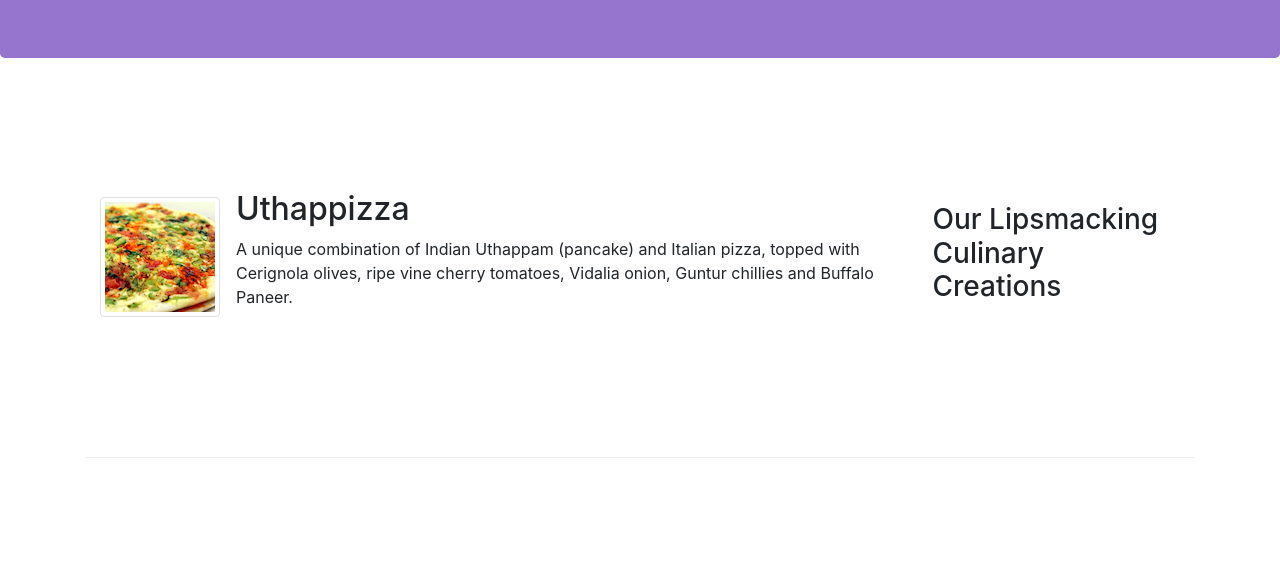
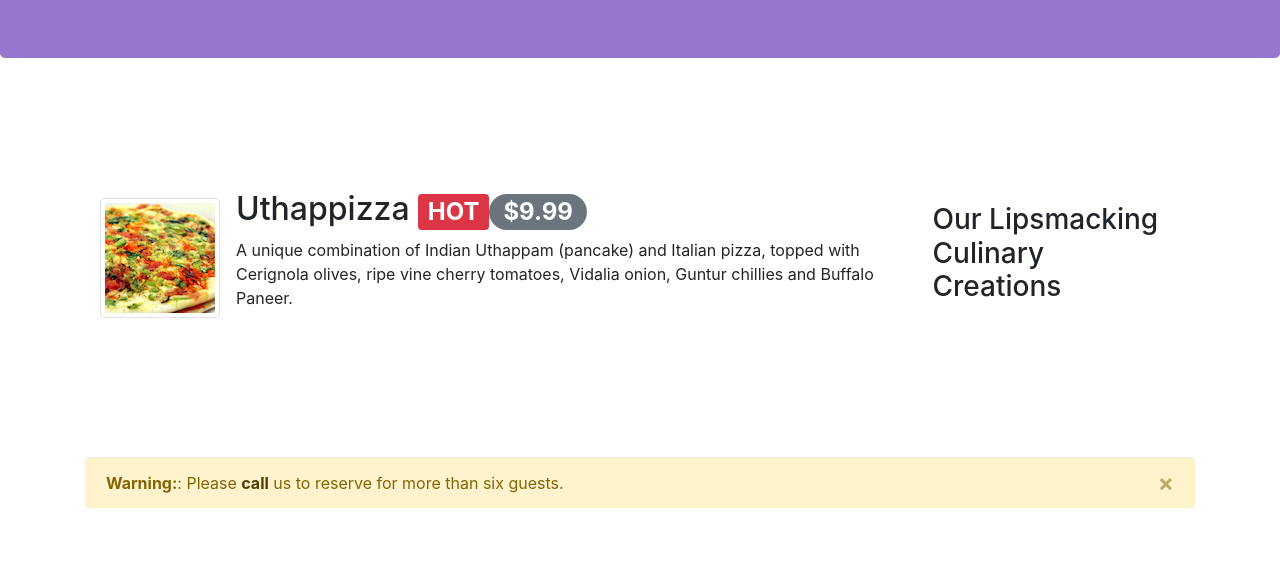
Before and after one commit to Arc-tic-Wolf/Foodme, a website: page index.html in a window 1280 px wide. Shown: the part 226-800 px from the top of the page. Drawn offline with nearby package versions, Linux system fonts and the light colour scheme.

Commit message:
Alerting badges added

```diff
--- a/index.html
+++ b/index.html
@@ -60,7 +60,7 @@
                     <img class="d-flex mr-3 img-thumbnail align-self-center"
                     src="img/uthappizza.png" alt="uthappizza">
                     <div class="media-body">
-                        <h2 class="mt-0">Uthappizza</h2>
+                        <h2 class="mt-0">Uthappizza <span class="badge badge-danger">HOT</span><span class="badge badge-pill badge-secondary">$9.99</span></h2>
                         <p>A unique combination of Indian Uthappam (pancake) and Italian pizza, topped with Cerignola olives, ripe vine cherry tomatoes, Vidalia onion, Guntur chillies and Buffalo Paneer.</p>
 
                     </div>
@@ -68,6 +68,14 @@
             </div>
         </div>
 
+        <div class="alert alert-warning alert-dismissible" role="alert">
+            <button type="button" class="close" data-dismiss="alert">
+            <span>&times;</span>
+            </button>
+            <strong>Warning:</strong>: Please
+            <a href="tel:+85212345678" class="alert-link">
+            call</a> us to reserve for more than six guests.
+        </div>
 
         <div class ="row row-content align-items-center">
             <div class="col-12 col-sm-4 order-sm-last col-md-3">
```
